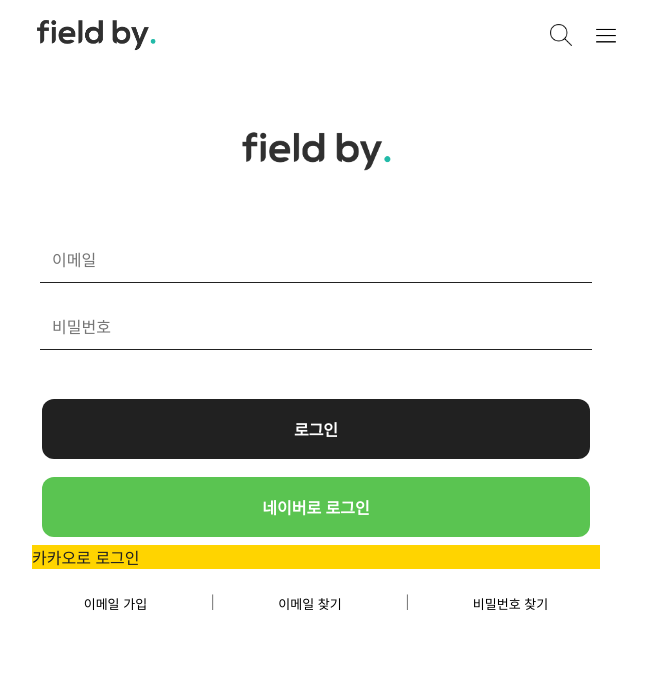
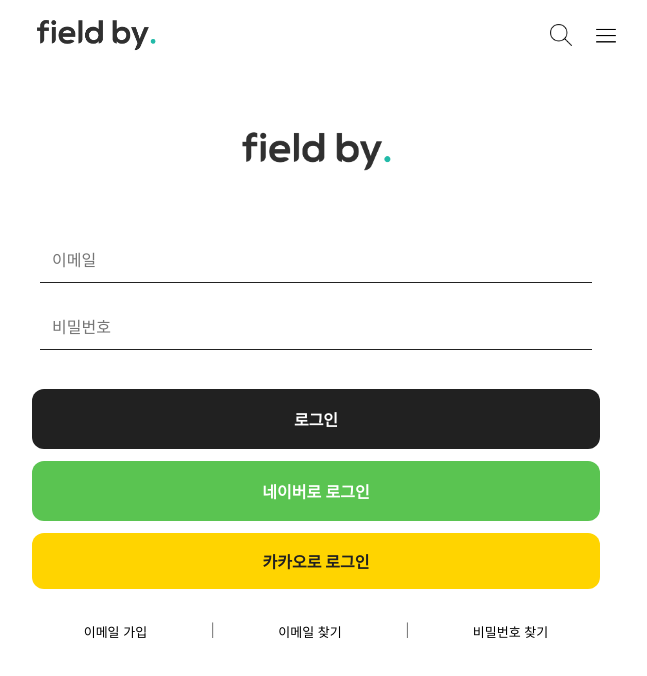
Before and after one commit to YoseopLee/fieldby, a React (Create React App) app: page /login in a window 1280 px wide. Shown: the top 676 px of the page, without its empty margins (324-971 px from the left). Built offline with nearby package versions, Linux system fonts and the light colour scheme; what axios-extensions would draw is missing.

Commit message:
[fix]login

```diff
--- a/src/Components/Login/KaKao/OAuth2RedirectHandler.js
+++ b/src/Components/Login/KaKao/OAuth2RedirectHandler.js
@@ -1,9 +1,9 @@
 import React, { useEffect } from "react"
-import { useDispatch, useSelector } from "react-redux";
+import { useDispatch } from "react-redux";
 import { actionCreators as userActions } from "../../../Redux/Reducers/user";
 import Spinner from "../../Common/Spinner/Spinner";
 
-export const OAuth2RedirectHandler = (props) => {
+export const OAuth2RedirectHandler = () => {
 
     const dispatch = useDispatch();
 
--- a/src/Pages/Login/Login.jsx
+++ b/src/Pages/Login/Login.jsx
@@ -74,6 +74,7 @@
             font-size : 16px;
             font-weight : bold;
             margin-bottom : 8px;
+            margin : 0 0 12px 0;
         }
         .login-btn{
             color : #fff;
@@ -89,6 +90,14 @@
         .kakao-btn{
             color : #212121;
             background-color : #ffd400;
+            padding : 16px;
+            outline : none;
+            border : none;
+            border-radius : 12px;
+            font-size : 16px;
+            font-weight : bold;
+            margin-bottom : 8px;
+            text-align : center;
         }
     }
     .more-container{
--- a/src/Redux/Reducers/user.js
+++ b/src/Redux/Reducers/user.js
@@ -1,6 +1,7 @@
 import axios from "axios";
 import { createAction, handleActions } from "redux-actions";
 import { produce } from "immer";
+import { useNavigate } from "react-router-dom";
 
 // Action type
 const SET_USER = "SET_USER"; // 로그인
@@ -30,7 +31,10 @@
 
 // 카카오로그인
 const kakaoLogin = (code, user) => {
-    return function (dispatch, getState, {history}){
+
+
+    return function (dispatch, getState){
+        const navigate = useNavigate();
         axios({
             method:"GET",
             url : `http://localhost:8000/Api/Member/Oauth2ClientCallback/kakao/?code=${code}`,
@@ -46,12 +50,11 @@
                 ] = `Bearer ${ACCESS_TOKEN}`;
 
                 dispatch(setUser());
-
-                await history.push("/");
+                await navigate("/");
             })
             .catch((err) => {
                 console.log("소셜로그인 에러", err);
-                history.replace("/login");
+                navigate("/login", {replace : true});
             });
     }
 }
```
